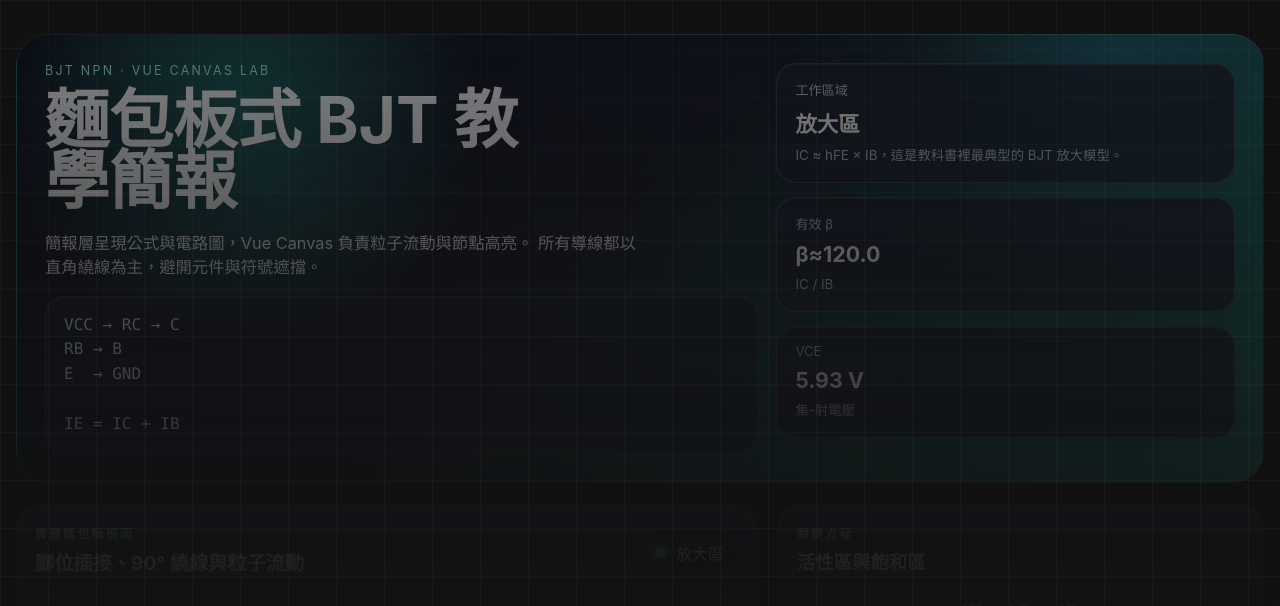
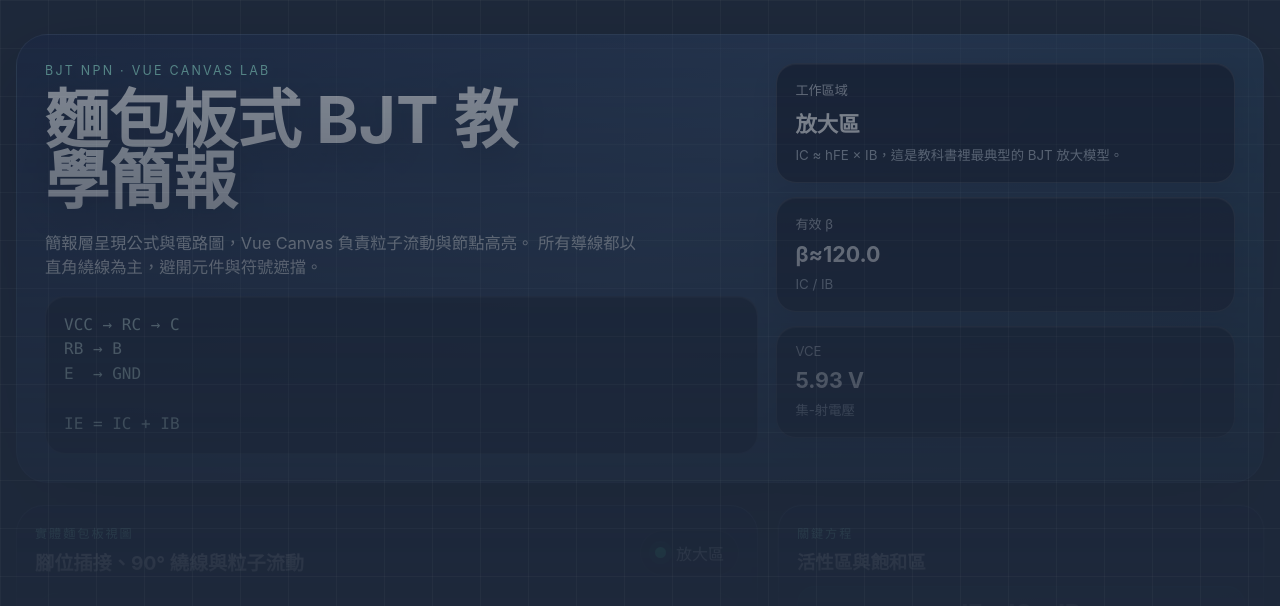
Before and after one commit to e1134171019/voltage-regulator-demo, a Vue app: page / in a window 1280 px wide. Shown: the top 606 px of the page. Built offline with nearby package versions, Linux system fonts and the light colour scheme.

Commit message:
Lighten background and hero gradient for better readability

```diff
--- a/src/App.vue
+++ b/src/App.vue
@@ -389,10 +389,7 @@ const currentBars = computed(() => {
   margin: 0;
   min-height: 100vh;
   font-family: Inter, 'Segoe UI', 'Noto Sans TC', sans-serif;
-  background:
-    radial-gradient(circle at 20% 12%, rgba(45, 212, 191, 0.3), transparent 24%),
-    radial-gradient(circle at 85% 8%, rgba(96, 165, 250, 0.2), transparent 18%),
-    linear-gradient(180deg, #020617 0%, #0b1220 56%, #020617 100%);
+  background: #1e293b;
   color: #e2e8f0;
 }
 
@@ -429,10 +426,7 @@ const currentBars = computed(() => {
   padding: 28px;
   border: 1px solid rgba(148, 163, 184, 0.18);
   border-radius: 32px;
-  background:
-    radial-gradient(circle at 18% 18%, rgba(45, 212, 191, 0.4), transparent 22%),
-    radial-gradient(circle at 88% 12%, rgba(56, 189, 248, 0.24), transparent 16%),
-    linear-gradient(135deg, #020617 0%, #0b1220 46%, #0f766e 100%);
+  background: linear-gradient(135deg, #1a2847 0%, #2a3f5f 50%, #1e3a52 100%);
   box-shadow: 0 32px 90px rgba(3, 7, 18, 0.42);
 }
 
```
